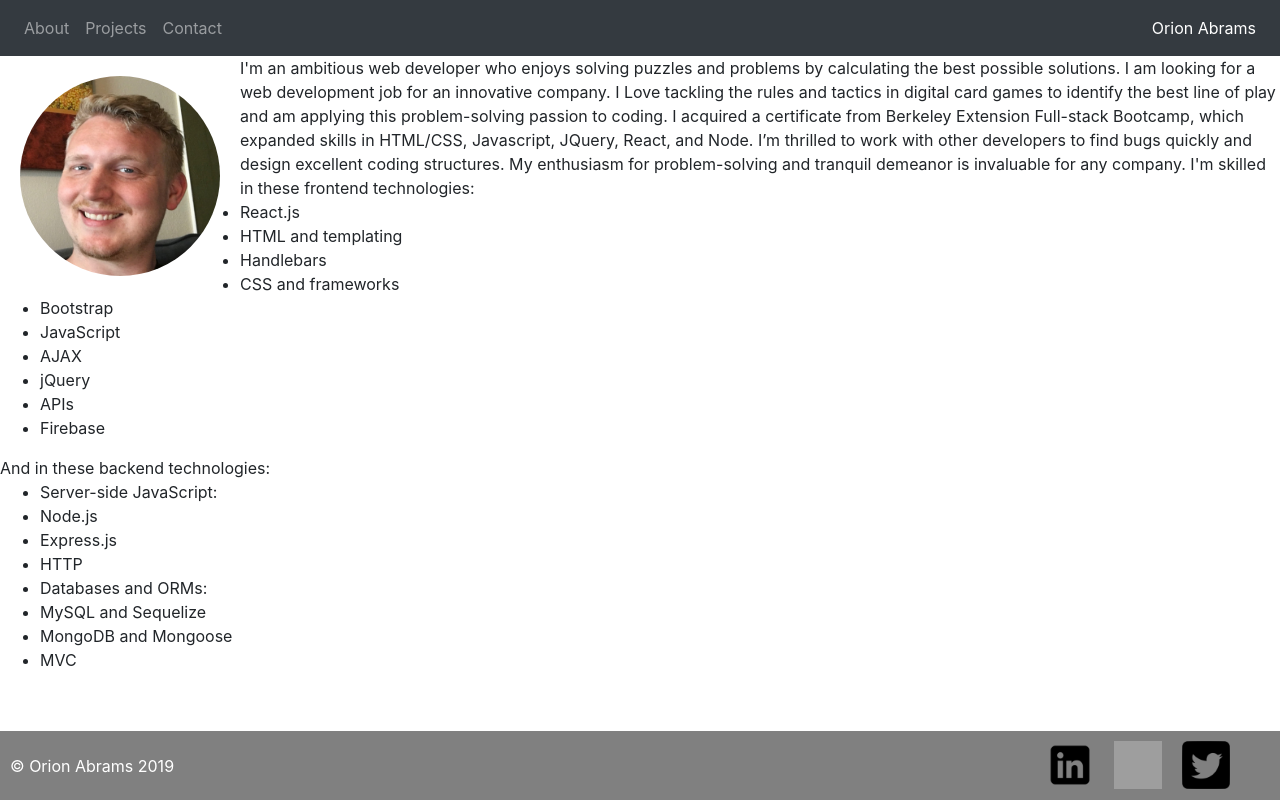
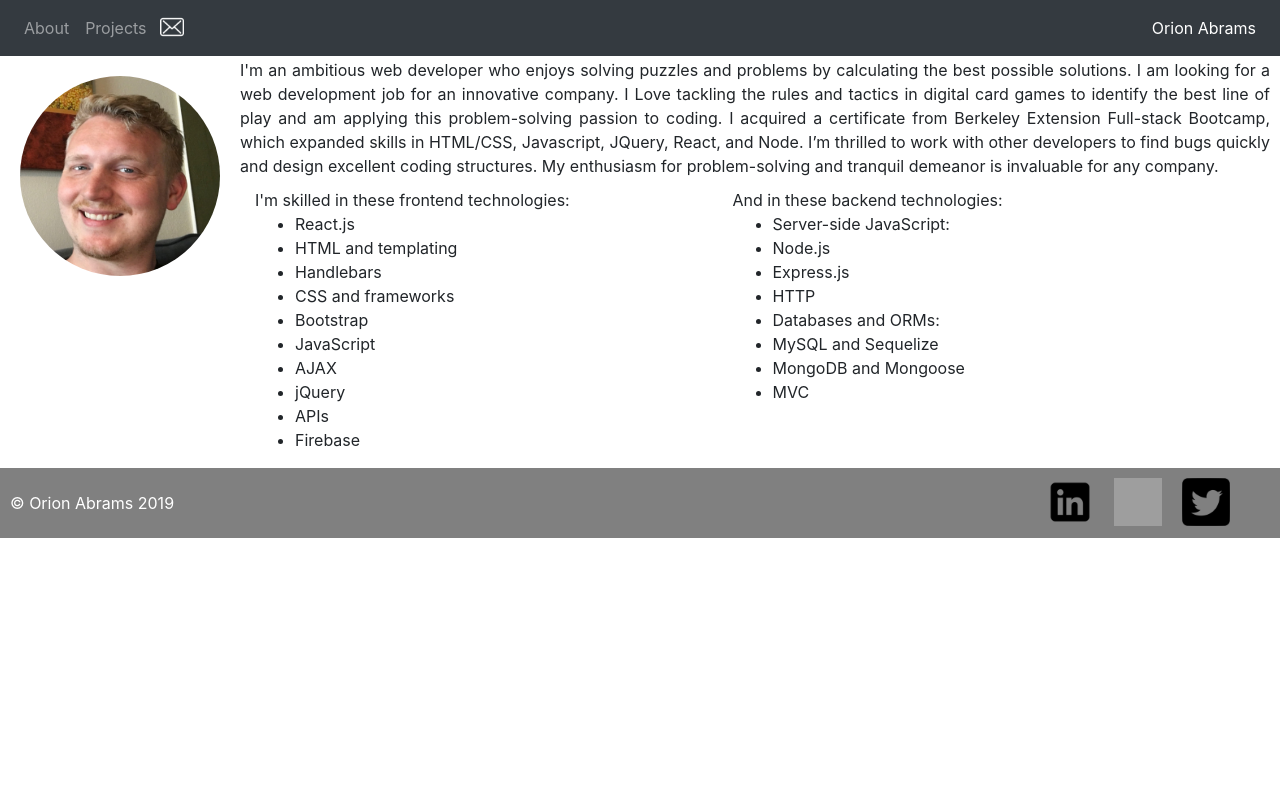
Before and after one commit to OrionAbrams/My-Portfolio, a React (Create React App) app: page /about in a window 1280 px wide. Built offline with nearby package versions, Linux system fonts and the light colour scheme; grey boxes are pictures that could not be loaded.

Commit message:
cant get footer to stay bottom on large screen

```diff
--- a/public/index.html
+++ b/public/index.html
@@ -24,7 +24,9 @@
     -->
     <!-- bootstrap -->
     <link rel="stylesheet" href="https://stackpath.bootstrapcdn.com/bootstrap/4.2.1/css/bootstrap.min.css" integrity="sha384-GJzZqFGwb1QTTN6wy59ffF1BuGJpLSa9DkKMp0DgiMDm4iYMj70gZWKYbI706tWS" crossorigin="anonymous">
+
     <script type="text/javascript">
+
       // Single Page Apps for GitHub Pages
       // https://github.com/rafrex/spa-github-pages
       // Copyright (c) 2016 Rafael Pedicini, licensed under the MIT License
@@ -54,7 +56,7 @@
       }(window.location))
     </script>
     <!-- End Single Page Apps for GitHub Pages -->
-    <title>React App</title>
+    <title>Orion Abrams</title>
   </head>
   <body>
     <noscript>You need to enable JavaScript to run this app.</noscript>
--- a/src/App.js
+++ b/src/App.js
@@ -6,11 +6,12 @@ import Contact from "./components/pages/Contact";
 import Projects from "./components/pages/Projects";
 import NoMatch from "./components/pages/NoMatch";
 import Footer from "./components/Footer"
+import "./components/pages/style.css"
 
 function App() {
   return (
     <Router>
-      <div>
+      <div className="wrapping">
         <NavTabs />
         <Switch>
         <Route exact path="/" component={About} />
--- a/src/components/Footer.js
+++ b/src/components/Footer.js
@@ -8,7 +8,7 @@ import Linkedin from "../assets/img/linkedin.png"
 
 function Footer() {
   return (
-    <footer className="footer fixed-bottom">&copy; Orion Abrams 2019
+    <footer className="footer">&copy; Orion Abrams 2019
     <Link target="_blank" to={"//twitter.com/OrionAbrams"} >
     <img className="prof-icons" alt="twitter" src={Twitter} />
     </Link>
--- a/src/components/NavTabs.js
+++ b/src/components/NavTabs.js
@@ -1,6 +1,7 @@
 import React from "react";
 import { Link } from "react-router-dom";
 import "./pages/style.css"
+import Email from "../assets/img/email.png"
 
 function NavTabs() {
   return (
@@ -28,13 +29,11 @@ function NavTabs() {
         </Link>
         </li>
         <li className="nav-item">
-          <Link
-            to="/contact"
-            className={window.location.pathname === "/contact" ? "nav-link active" : "nav-link"}
+          <a
+            href="mailto:contact@orionabrams.com"
           >
-            Contact
-
-        </Link>
+            <img className="email"  alt="email" src={Email} />
+        </a>
         </li>
         </ul>
         <ul className="navbar-nav navbar-right ml-auto">
--- a/src/components/pages/About.js
+++ b/src/components/pages/About.js
@@ -7,11 +7,16 @@ function About() {
     <div>
       <h1>About Me</h1>
       <img className="rounded-circle face" alt="My face" src={Orion} />
-      <p>
+      <p className="bio">
         I'm an ambitious web developer who enjoys solving puzzles and problems by calculating the best possible solutions. I am looking for a web development job for an innovative company. I Love tackling the rules and tactics in digital card games to identify the best line of play and am applying this problem-solving passion to coding. I acquired a certificate from Berkeley Extension Full-stack Bootcamp, which expanded skills in HTML/CSS, Javascript, JQuery, React, and Node. I’m thrilled to work with other developers to find bugs quickly and design excellent coding structures. My enthusiasm for problem-solving and tranquil demeanor is invaluable for any company.
+    </p>
+
+      <div className="container">
+        <div className="row">
+          <div className="col-md-6">
 
         I'm skilled in these frontend technologies:
-<ul>
+        <ul>
           <li>React.js</li>
           <li>HTML and templating</li>
           <li>Handlebars</li>
@@ -23,11 +28,12 @@ function About() {
           <li>APIs</li>
           <li>Firebase</li>
         </ul>
-      </p>
-      <p>
+      </div>
+
+      <div className="col-md-6">
         And in these backend technologies:
 
-<ul>
+        <ul>
           <li>Server-side JavaScript:</li>
           <li>Node.js</li>
           <li>Express.js</li>
@@ -37,7 +43,10 @@ function About() {
           <li>MongoDB and Mongoose</li>
           <li>MVC</li>
         </ul>
-      </p>
+
+       </div>
+      </div>
+      </div>
     </div>
   );
 }
--- a/src/components/pages/Contact.js
+++ b/src/components/pages/Contact.js
@@ -1,5 +1,5 @@
 import React from "react";
-
+// import "./style.css"
 function Contact() {
   return (
     <div>
--- a/src/components/pages/style.css
+++ b/src/components/pages/style.css
@@ -1,3 +1,8 @@
+.bio {
+  margin: 10px;
+  text-align: justify;
+}
+
 .my-nav {
   list-style: none;
 }
@@ -20,6 +25,13 @@
   position: relative sticky;
 }
 
+.email {
+  height: 24px;
+  width: 24px;
+  position: absolute;
+  top: 15px;
+  left: 160px;
+}
 .footer {
   background-color: gray;
   height: 69.5px;
@@ -27,8 +39,15 @@
   padding-right: 50px;
   color:white;
   line-height: 50px;
+  position:absolute;
+  width:100%;
 }
 
+
+.wrapping {
+  min-height:100vh;
+  position:relative;
+}
 /* .copyright-text {
   margin-top:20px;
 } */
```
Also changed, not shown: src/components/pages/Projects.js (+0 -7 lines), src/assets/img/email.png (added).
